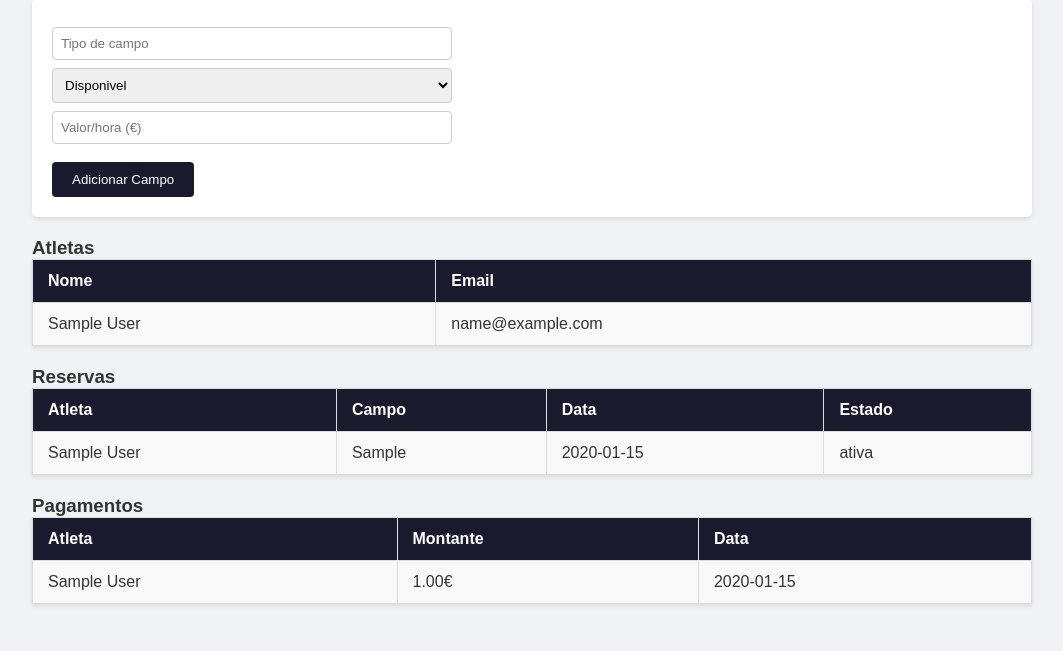
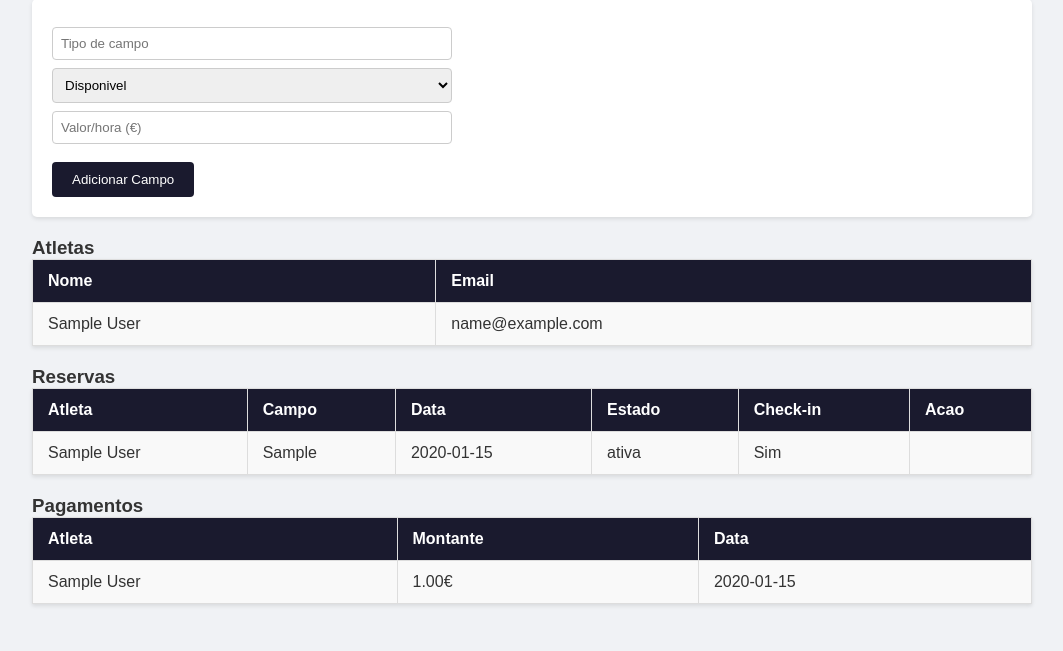
Before and after one commit to yxsin720/projeto-clube-desportivo, a PHP site: page /admin/dashboard.php in a window 1280 px wide. Shown: the part 149-800 px from the top of the page, without its empty margins (108-1171 px from the left). Run offline with PHP 8.4, Linux system fonts and the light colour scheme; the visitor is signed in with stand-in values (Sample User, id 1); tables that the repository leaves empty hold one stand-in row (values such as "Sample post").

Commit message:
checkin adicionado ao dashboard

```diff
--- a/admin/dashboard.php
+++ b/admin/dashboard.php
@@ -19,6 +19,14 @@ if ($_SERVER['REQUEST_METHOD'] == 'POST') {
         $valor = $_POST['valor'];
         $stmt = $pdo->prepare("INSERT INTO campos (tipo_campo, estado, valor) VALUES (?, ?, ?)");
         $stmt->execute([$tipo, $estado, $valor]);
+        header('Location: dashboard.php');
+        exit;
+    }
+
+    if (isset($_POST['checkin'])) {
+        $id_reserva = $_POST['id_reserva'];
+        $stmt = $pdo->prepare("UPDATE reservas SET check_in = 1 WHERE id = ?");
+        $stmt->execute([$id_reserva]);
         header('Location: dashboard.php');
         exit;
     }
@@ -62,9 +70,23 @@ if ($_SERVER['REQUEST_METHOD'] == 'POST') {
 
     <h3>Reservas</h3>
     <table>
-            <tr><th>Atleta</th><th>Campo</th><th>Data</th><th>Estado</th></tr>
+        <tr><th>Atleta</th><th>Campo</th><th>Data</th><th>Estado</th><th>Check-in</th><th>Acao</th></tr>
         <?php foreach ($reservas as $r): ?>
-            <tr><td><?= $r['nome'] ?></td><td><?= $r['tipo_campo'] ?></td><td><?= $r['data_hora'] ?></td><td><?= $r['estado'] ?></td></tr>
+        <tr>
+            <td><?= $r['nome'] ?></td>
+            <td><?= $r['tipo_campo'] ?></td>
+            <td><?= $r['data_hora'] ?></td>
+            <td><?= $r['estado'] ?></td>
+            <td><?= $r['check_in'] ? 'Sim' : 'Nao' ?></td>
+            <td>
+                <?php if ($r['estado'] == 'ativa' && !$r['check_in']): ?>
+                <form method="POST">
+                    <input type="hidden" name="id_reserva" value="<?= $r['id'] ?>">
+                    <button type="submit" name="checkin">Check-in</button>
+                </form>
+                <?php endif; ?>
+            </td>
+        </tr>
         <?php endforeach; ?>
     </table>
 
```
Lines whose indentation alone changed are shown as unchanged.
